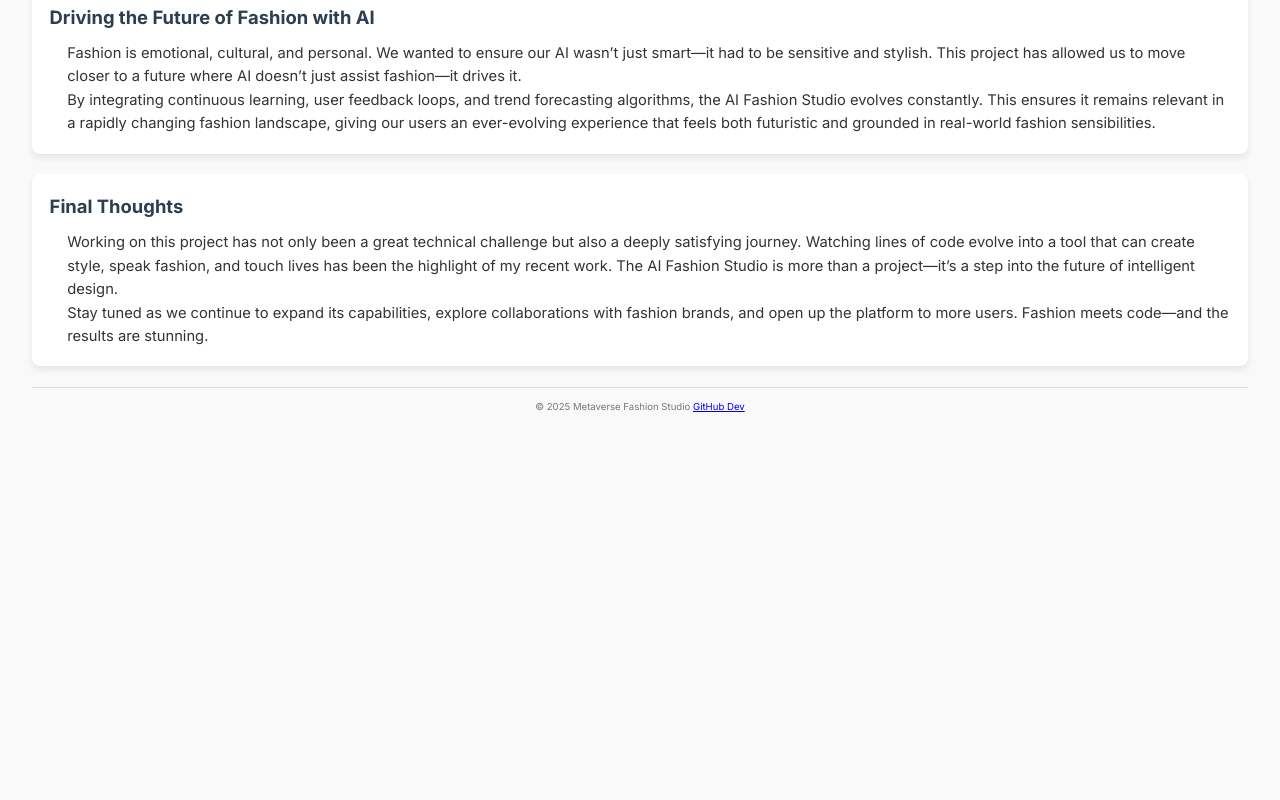
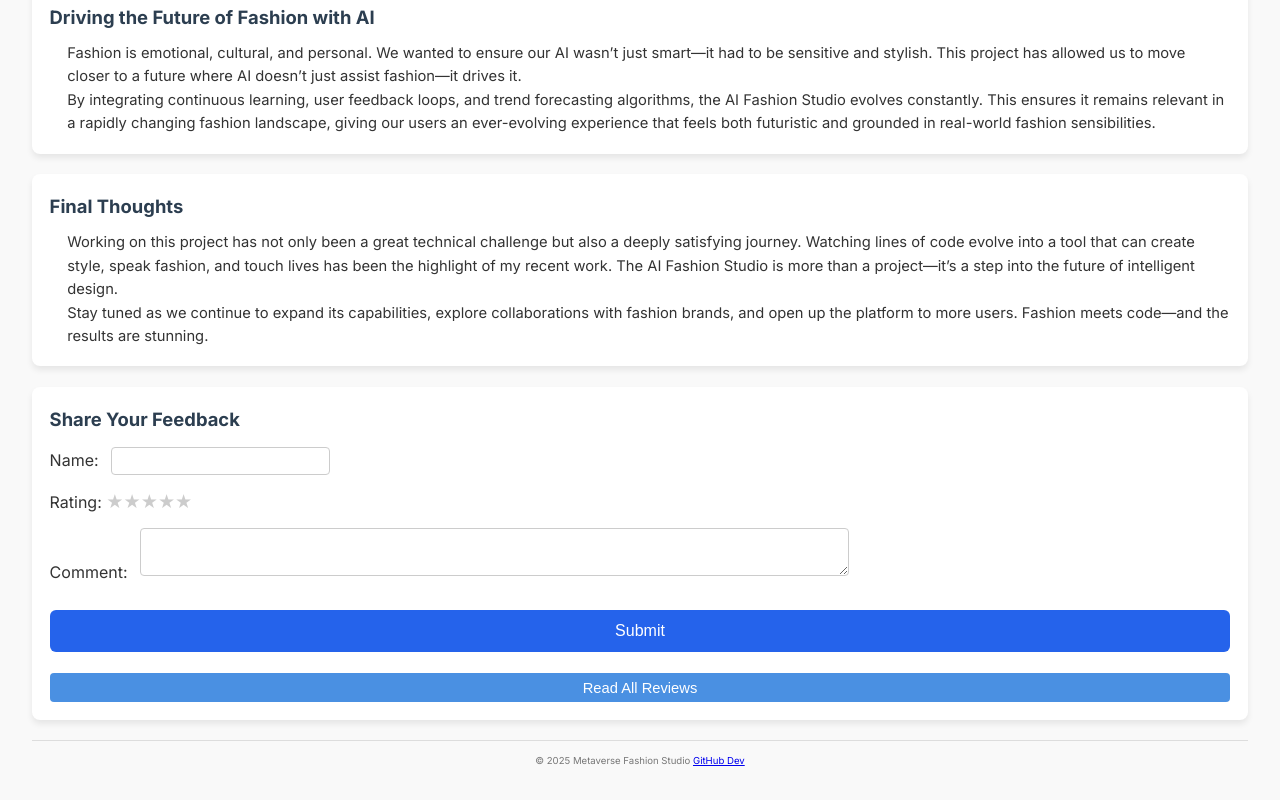
Before and after one commit to KanakamSasikalyan/react-frontend, a React (Create React App) app: page /about in a window 1280 px wide. Shown: the part 1796-2596 px from the top of the page. Before the commit the page ends 2243 px from the top, so only its background shows below. Built offline with nearby package versions, Linux system fonts and the light colour scheme; sample sign-in values are in the browser's storage.

Commit message:
feedback functionality

```diff
--- a/src/components/About/About.css
+++ b/src/components/About/About.css
@@ -50,3 +50,84 @@
   border-top: 1px solid #ddd;
   padding-top: 0.7rem;
 }
+
+.input {
+  border: 1px solid #ccc;
+  border-radius: 4px;
+  padding: 0.3rem 0.6rem;
+  font-size: 0.92rem;
+  margin-top: 0.2rem;
+  margin-bottom: 0.2rem;
+  width: auto;
+}
+
+.review-form textarea.input {
+  width: 100%;
+  min-height: 48px;
+  resize: vertical;
+}
+
+.btn {
+  background: #4a90e2;
+  color: #fff;
+  border: none;
+  border-radius: 4px;
+  padding: 0.4rem 1.1rem;
+  font-size: 0.92rem;
+  cursor: pointer;
+  margin-top: 0.3rem;
+  margin-right: 0.5rem;
+  transition: background 0.2s;
+}
+
+.btn:hover {
+  background: #357ab8;
+}
+
+/* Like animation for reviews */
+.btn span {
+  transition: transform 0.3s, opacity 0.3s;
+}
+
+.btn:active span {
+  transform: scale(1.2);
+  opacity: 0.7;
+}
+
+/* Reviews Component Styling */
+.reviews-list {
+  padding: 0;
+}
+
+.reviews-list li {
+  margin-bottom: 1.2rem;
+  list-style: none;
+  border-bottom: 1px solid #eee;
+  padding-bottom: 0.7rem;
+}
+
+.reviews-list .review-author {
+  font-weight: bold;
+}
+
+.reviews-list .review-stars {
+  color: #f5b301;
+}
+
+.reviews-list .review-comment {
+  margin: 0.3rem 0;
+}
+
+.reviews-list .btn {
+  font-size: 0.9rem;
+  position: relative;
+}
+
+.reviews-list .like-anim {
+  position: absolute;
+  left: 100%;
+  margin-left: 0.3rem;
+  color: #f5b301;
+  font-size: 1.2rem;
+  transition: all 0.5s;
+}
--- a/src/components/About/About.jsx
+++ b/src/components/About/About.jsx
@@ -1,7 +1,39 @@
-import React from 'react';
+import React, { useState } from 'react';
+import { useNavigate } from 'react-router-dom';
 import './About.css';
 
 const About = () => {
+  const [name, setName] = useState('');
+  const [rating, setRating] = useState(0);
+  const [comment, setComment] = useState('');
+  const [submitMsg, setSubmitMsg] = useState('');
+  const navigate = useNavigate();
+
+  const handleSubmit = async (e) => {
+    e.preventDefault();
+    setSubmitMsg('');
+    if (!name || !rating || !comment) {
+      setSubmitMsg('Please fill all fields and select a rating.');
+      return;
+    }
+    try {
+      // Assumes POST /api/reviews { name, rating, comment }
+      const res = await fetch('/api/reviews', {
+        method: 'POST',
+        headers: { 'Content-Type': 'application/json' },
+        body: JSON.stringify({ name, rating, comment })
+      });
+      if (res.ok) {
+        setSubmitMsg('Thank you for your feedback!');
+        setName(''); setRating(0); setComment('');
+      } else {
+        setSubmitMsg('Failed to submit review.');
+      }
+    } catch {
+      setSubmitMsg('Failed to submit review.');
+    }
+  };
+
   return (
     <div className="about-container">
       <h1 className="about-title">Revolutionizing Style with AI: Inside the Making of Our AI Fashion Studio</h1>
@@ -106,6 +138,35 @@ const About = () => {
           </p>
         </div>
       </section>
+      <section className="about-section">
+        <div className="about-content">
+          <h2>Share Your Feedback</h2>
+          <form className="review-form" onSubmit={handleSubmit} style={{marginBottom: '1rem'}}>
+            <div style={{marginBottom: '0.5rem'}}>
+              <label>Name: </label>
+              <input type="text" value={name} onChange={e => setName(e.target.value)} className="input" style={{marginLeft: '0.5rem'}} />
+            </div>
+            <div style={{marginBottom: '0.5rem'}}>
+              <label>Rating: </label>
+              {[1,2,3,4,5].map(star => (
+                <span
+                  key={star}
+                  onClick={() => setRating(star)}
+                  style={{cursor:'pointer', color: star <= rating ? '#f5b301' : '#ccc', fontSize: '1.2rem'}}
+                  aria-label={star + ' star'}
+                >★</span>
+              ))}
+            </div>
+            <div style={{marginBottom: '0.5rem'}}>
+              <label>Comment: </label>
+              <textarea value={comment} onChange={e => setComment(e.target.value)} className="input" rows={2} style={{marginLeft: '0.5rem', width: '60%'}} />
+            </div>
+            <button type="submit" className="btn">Submit</button>
+            {submitMsg && <div style={{marginTop:'0.5rem', color: submitMsg.startsWith('Thank') ? 'green' : 'red'}}>{submitMsg}</div>}
+          </form>
+          <button className="btn" onClick={() => navigate('/reviews')}>Read All Reviews</button>
+        </div>
+      </section>
       <footer className="about-footer">
         &copy; {new Date().getFullYear()} Metaverse Fashion Studio <a href="https://github.com/" target="_blank" rel="noopener noreferrer">GitHub Dev</a>
       </footer>
```
Also changed, not shown: src/components/Reviews/Reviews.jsx (added, +53 -0 lines).
